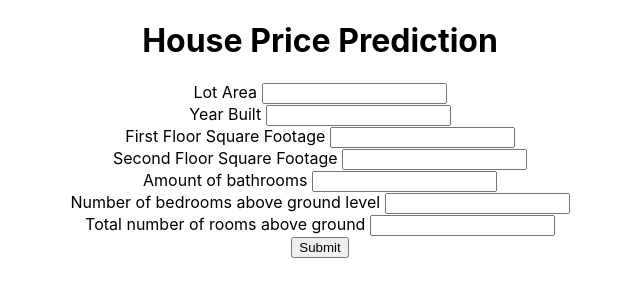
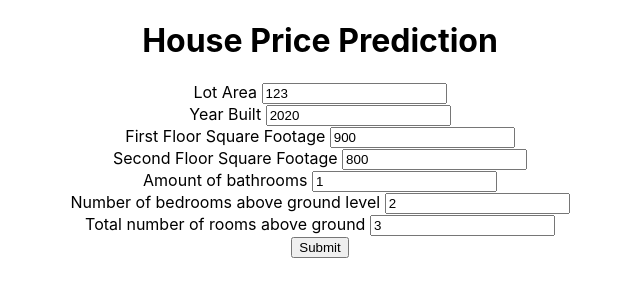
Before and after one commit to ServalForest/test-application, a React (Create React App) app: page / in a window 1280 px wide. Shown: the top 300 px of the page, without its empty margins (320-960 px from the left). Built offline with nearby package versions, Linux system fonts and the light colour scheme.

Commit message:
Hooked up website to server

```diff
--- a/src/App.js
+++ b/src/App.js
@@ -1,41 +1,64 @@
 import logo from './logo.svg';
 import './App.css';
+import { useState } from 'react';
+
+
 
 function App() {
+  const [lotArea, setLotArea] = useState('123');
+  const [yearBuilt, setYearBuilt] = useState('2020');
+  const [frstFlrSF, set1stFlrSF] = useState('900');
+  const [scndFlrSF, set2ndFlrSF] = useState('800');
+  const [fullBath, setFullBath] = useState('1');
+  const [bedroomAbvGrd, setBedroomAbvGrd] = useState('2');
+  const [totRmsAbvGrd, setTotRmsAbvGrd] = useState('3');
+  const [housePrice, setHousePrice] = useState();
+
+
+  async function handleSubmit(e){
+    e.preventDefault();
+    setHousePrice('');
+    const query = `LotArea=${lotArea}&YearBuilt=${yearBuilt}&1stFlrSF=${frstFlrSF}&2ndFlrSF=${scndFlrSF}&FullBath=${fullBath}&BedroomAbvGr=${bedroomAbvGrd}&TotRmsAbvGrd=${totRmsAbvGrd}`
+    const response = await fetch(`https://house-pricing-server-323841988f4c.herokuapp.com/?${query}`);
+    const data = await response.json();
+    setHousePrice(data.price);
+  }
+
   return (
     <div className="App">
       <h1> House Price Prediction</h1>
-      <form>
+      <form onSubmit={handleSubmit}>
         <div>
         <label> Lot Area </label>
-        <input name='LotArea' type='text'></input>
+        <input name='lotArea' type='text' value={lotArea} onChange={(e) => setLotArea(e.target.value)}></input>
         </div>
         <div>
         <label> Year Built </label>
-        <input name='YearBuilt' type='text'></input>
+        <input name='yearBuilt' type='text'  value={yearBuilt} onChange={(e) => setYearBuilt(e.target.value)}></input>
         </div>
         <div>
         <label> First Floor Square Footage </label>
-        <input name='1stFlrSF' type='text'></input>
+        <input name='1stFlrSF' type='text'value={frstFlrSF} onChange={(e) => set1stFlrSF(e.target.value)}></input>
         </div>
         <div>
        <label> Second Floor Square Footage </label>
-        <input name='2ndFlrSF' type='text'></input>
+        <input name='2ndFlrSF' type='text'value={scndFlrSF} onChange={(e) => set2ndFlrSF(e.target.value)}></input>
         </div>
         <div>
         <label> Amount of bathrooms </label>
-        <input name='FullBath' type='text'></input>
+        <input name='fullBath' type='text'value={fullBath} onChange={(e) => setFullBath(e.target.value)}></input>
         </div>
         <div>
         <label> Number of bedrooms above ground level </label>
-        <input name='BedroomAbvGr' type='text'></input>
+        <input name='bedroomAbvGr' type='text'value={bedroomAbvGrd} onChange={(e) => setBedroomAbvGrd(e.target.value)}></input>
         </div>
         <div>
         <label> Total number of rooms above ground </label>
-        <input name='TotRmsAbvGrd' type='text'></input>
+        <input name='totRmsAbvGrd' type='text'value={totRmsAbvGrd} onChange={(e) => setTotRmsAbvGrd(e.target.value)}></input>
         </div>
         <button type = 'submit'>Submit
         </button>
+        {housePrice && <p>Predicted house price is {housePrice}</p>}
       </form>
     </div>
   );
```
